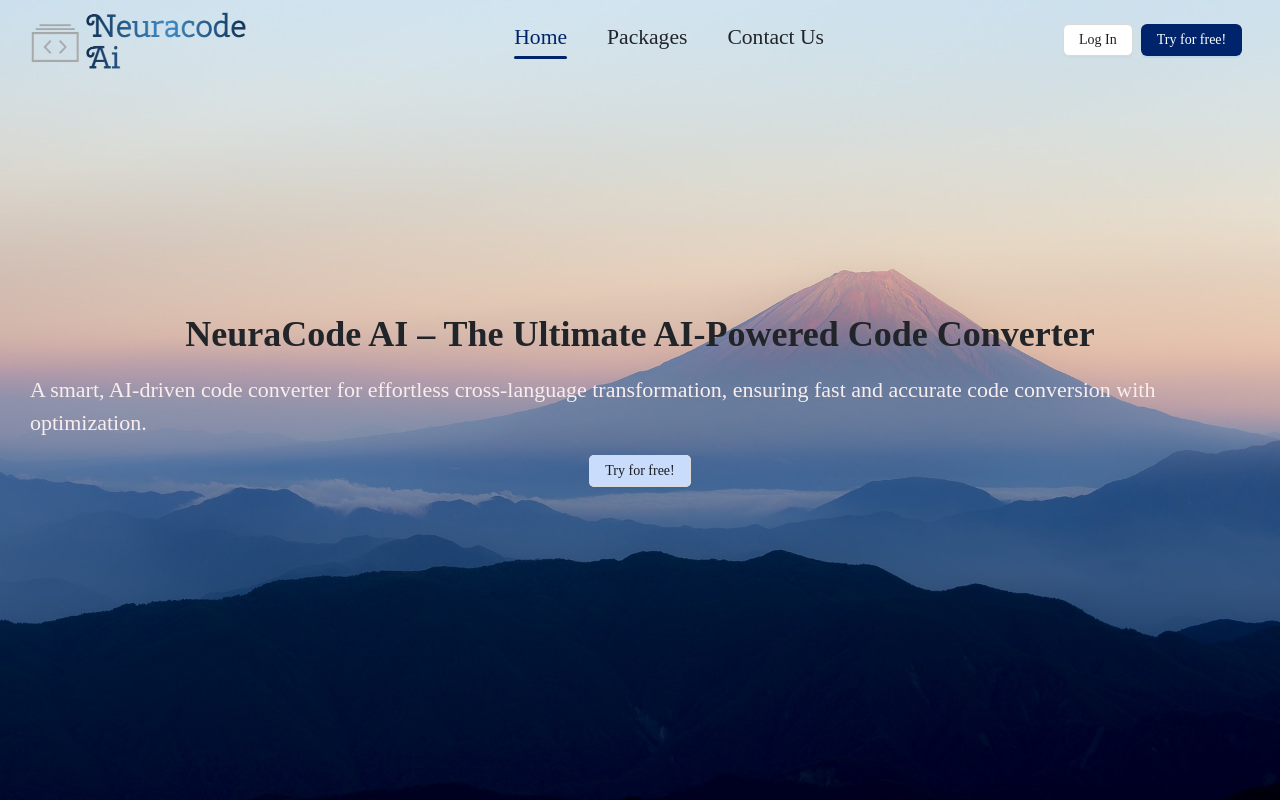
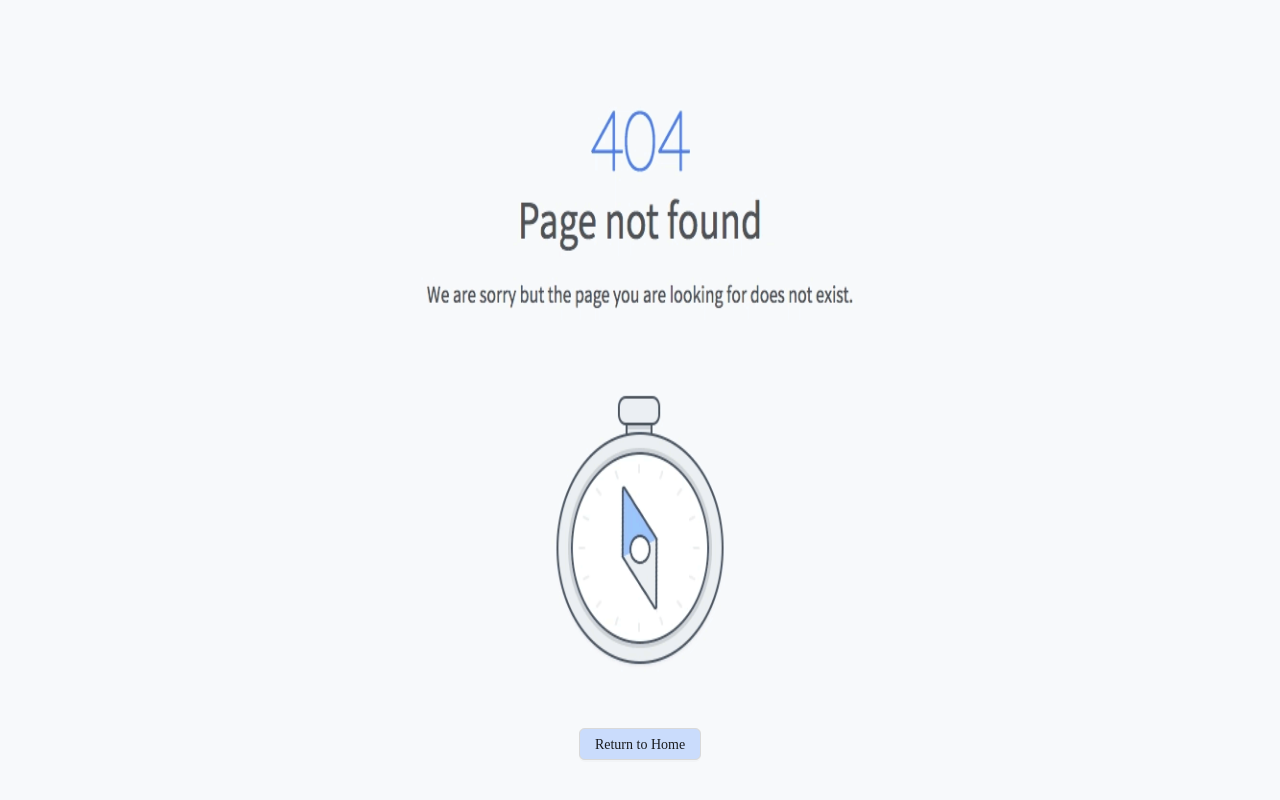
Before and after one commit to Sudeepa-R/NeuraCode-AI, a React (Vite) app: page / in a window 1280 px wide. Shown: the top 800 px of the page. Built offline with nearby package versions, Linux system fonts and the light colour scheme.

Commit message:
drawer adde instead of menus

```diff
--- a/src/assets/styles/index.scss
+++ b/src/assets/styles/index.scss
@@ -69,6 +69,7 @@ p {
   color: #fff !important;
   &:hover{
     color: $primary-color !important;
+    background-color: #CADCFC !important  ;
   }
 }
 .ant-menu-item.ant-menu-item-selected.ant-menu-item-only-child{
@@ -80,3 +81,9 @@ p {
 .ant-menu-light{
   background: transparent !important;
 }
+.ant-drawer .ant-drawer-body{
+  padding: 5px !important;
+}
+.ant-drawer-content-wrapper{
+  width: 150px !important;
+}
--- a/src/dashboard/Template.tsx
+++ b/src/dashboard/Template.tsx
@@ -15,6 +15,8 @@ import reactImg from "../assets/ProgrammingLanguages/react.png";
 import scss from "../assets/ProgrammingLanguages/scss.png";
 import sqlserver from "../assets/ProgrammingLanguages/sqlserver.png";
 import manymore from "../assets/ProgrammingLanguages/manymore.png";
+import { connect } from "react-redux";
+import { SetmobileMenuViewActive } from "../shared-components/react-redux-store/Store";
 
 const DashboardTemplate = () => {
   const socialLinks = [
@@ -556,4 +558,12 @@ const DashboardTemplate = () => {
   );
 };
 
-export default DashboardTemplate;
+const mapStateToProps = (state: any) => ({
+  mobileMenuViewActive: state.neuracodeai.mobileMenuViewActive,
+});
+
+const mapDispatchToProps = (dispatch: any) => ({
+  SetmobileMenuViewActive: (data: boolean) => dispatch(SetmobileMenuViewActive(data)),
+});
+
+export default connect(mapStateToProps, mapDispatchToProps)(DashboardTemplate);
--- a/src/dashboard/TemplateHeader.tsx
+++ b/src/dashboard/TemplateHeader.tsx
@@ -1,11 +1,12 @@
-import { Button, Menu } from "antd";
+import { Button, Menu, Drawer } from "antd";
 import "./TemplatesStyles.scss";
 import { motion } from "framer-motion";
-import {  useState } from "react";
+import { useState } from "react";
 import logo from "../assets/final-logo-removebg-preview.png";
 import { MenuFoldOutlined, MenuUnfoldOutlined } from "@ant-design/icons";
 import { connect } from "react-redux";
 import { SetActivePageKey } from "../shared-components/react-redux-store/Store";
+import { useNavigate } from "react-router-dom";
 
 const items = [
   { key: "home", label: "Home", navigate: "/" },
@@ -16,7 +17,7 @@ const items = [
 const TemplateHeader = (props: any) => {
   const [collapsed, Setcollapsed] = useState(false);
   const [current, setCurrent] = useState("home");
-
+  const navigate = useNavigate();
   const handleClick = (key: string, navigateTo: string) => {
     setCurrent(key);
     props.SetActivePageKey(key);
@@ -89,22 +90,50 @@ const TemplateHeader = (props: any) => {
           <div
             className="mobileMenu"
             style={{
-              backgroundColor: `${collapsed ? "#0000007d" : "transparent"}`,
+              backgroundColor: `${collapsed ? "" : "transparent"}`,
             }}
           >
             <span>
               <Button
                 type="text"
-                icon={collapsed ? <MenuUnfoldOutlined /> : <MenuFoldOutlined />}
+                icon={collapsed ? "" : <MenuFoldOutlined />}
                 onClick={() => Setcollapsed(!collapsed)}
                 style={{
                   fontSize: "32px",
                   width: 140,
                   height: 64,
-                  marginTop: `${collapsed ? "130px" : ""}`,
+                  // marginTop: `${collapsed ? "130px" : ""}`,
                   color: `${collapsed ? "#fff" : "#000000"}`,
                 }}
               />
+
+              <Drawer
+                style={{
+                  width: "150px",
+                  position: "absolute",
+                  right: 0,
+                  backgroundColor: "#0000007d",
+                }}
+                closeIcon={<div></div>}
+                title={
+                  <span
+                    onClick={() => {
+                      Setcollapsed(false);
+                    }}
+                    style={{
+                      fontSize: "30px",
+                      color: "#fff",
+                      cursor: "pointer",
+                    }}
+                  >
+                    <MenuUnfoldOutlined />
+                  </span>
+                }
+                onClose={() => {
+                  Setcollapsed(false);
+                }}
+                open={collapsed}
+              >
                 <Menu
                   className="headerMenus"
                   style={{ display: `${collapsed ? "" : "none"}` }}
@@ -116,6 +145,15 @@ const TemplateHeader = (props: any) => {
                     handleNavigateFunction(data.key);
                   }}
                 />
+                <Button
+                  style={{ background: "#fff" }}
+                  className="mobileViewButton ms-4"
+                  variant="text"
+                  onClick={()=>{navigate("/login")}}
+                >
+                  <span> Log In</span>
+                </Button>
+              </Drawer>
             </span>
           </div>
         </span>
--- a/src/dashboard/TemplatesStyles.scss
+++ b/src/dashboard/TemplatesStyles.scss
@@ -37,38 +37,51 @@
   color: $primary-color;
 }
 
-.mobileMenu{
+.mobileMenu {
   display: flex;
   align-items: center;
   justify-content: center;
   flex-direction: column;
   min-height: 210vh !important;
 }
-.mobileMenuVisible{
+.mobileMenuVisible {
   display: none;
   position: absolute;
   right: 0;
 }
 
-.buttonsClass{
+.buttonsClass {
   margin-right: 20px;
   width: 50%;
   display: flex;
   justify-content: flex-end;
 }
 
-
+.mobileViewButton.ant-btn.css-dev-only-do-not-override-19lec04.ant-btn-default.ant-btn-color-default.ant-btn-variant-outlined {
+  background-color: $primary-color !important;
+  color: #fff !important;
+  &:hover {
+    color: $primary-color !important;
+  }
+}
+.pageNotFoundImage{
+  width:60%;
+}
 
 @media screen and (max-width: 768px) {
-  .headerNav{
+  .headerNav {
     display: none;
   }
-  .buttonsClass{
+  .buttonsClass {
     display: none;
   }
 
-  .mobileMenuVisible{
+  .mobileMenuVisible {
     display: flex;
+  }
+
+  .pageNotFoundImage{
+    width: 650px;
   }
 }
 
--- a/src/dashboard/contact/ContactUs.tsx
+++ b/src/dashboard/contact/ContactUs.tsx
@@ -134,7 +134,7 @@ const ContactUsPage = () => {
                       }}
                     />{" "}
                     <h5 style={{ fontWeight: "500" }}>
-                      support@neuraocodeai.in
+                      support@neuraocodeai.io
                     </h5>
                   </span>
                   <span
--- a/src/dashboard/index.tsx
+++ b/src/dashboard/index.tsx
@@ -20,6 +20,9 @@ const Dashboard = (props: any) => {
   useEffect(() => {
     window.scrollTo(0, 0);
     SetCurrentPage(props.activepageKey);
+    if (props.activepageKey === "login") {
+      console.log(11111111111, props.activepageKey);
+    }
   }, [props.activepageKey]);
 
   // useEffect(() => {
@@ -55,7 +58,6 @@ const Dashboard = (props: any) => {
   );
 };
 
-
 const mapStateToProps = (state: any) => ({
   activepageKey: state.neuracodeai.activepageKey,
 });
--- /dev/null
+++ b/src/shared-components/pageNotFound/404NotFound.tsx
@@ -0,0 +1,67 @@
+import { Button, Col, Row } from "antd";
+import { motion } from "framer-motion";
+import notFoundImg from "../../assets/pagenotfound.gif";
+import { useNavigate } from "react-router-dom";
+
+const PageNotFound = () => {
+    const navigate=useNavigate();
+  return (
+    <>
+      <div>
+        <Row
+          style={{
+
+            height: "100%",
+            display: "flex",
+            justifyContent: "center",
+            alignItems: "center",
+            background:'#F7F9FB'
+          }}
+        >
+          <Col
+            style={{
+              display: "flex",
+              justifyContent: "center",
+              alignItems: "center",
+              flexDirection: "column",
+              flexWrap: "wrap",
+            }}
+            xs={24}
+            sm={24}
+            md={24}
+            lg={24}
+          >
+            <div style={{width:"100%", display:'flex', justifyContent:'center'}}>
+              <img className="pageNotFoundImage" src={notFoundImg} alt="" style={{ height:"100vh"}} />
+            </div>
+            <motion.button
+              whileHover={{ scale: 1.1 }}
+              whileTap={{ scale: 0.9 }}
+              style={{
+                padding: "0",
+                fontSize: "16px",
+                border: "none",
+                borderRadius: "5px",
+                cursor: "pointer",
+                position:"absolute",
+                bottom:40
+
+              }}
+            >
+              <Button
+                className="tryButton"
+                style={{ backgroundColor: "#cadcfc" }}
+                variant="filled"
+                onClick={()=>{navigate("/home")}}
+              >
+                Return to Home
+              </Button>
+            </motion.button>
+          </Col>
+        </Row>
+      </div>
+    </>
+  );
+};
+
+export default PageNotFound;
--- a/src/shared-components/react-redux-store/Store.tsx
+++ b/src/shared-components/react-redux-store/Store.tsx
@@ -2,15 +2,19 @@ import { configureStore, createSlice } from "@reduxjs/toolkit";
 
 const neuracodeaiSlice = createSlice({
   name: "neuracodeai",
-  initialState: { activepageKey: "home" },
+  initialState: { activepageKey: "home", mobileMenuViewActive: false },
   reducers: {
     SetActivePageKey: (state, action) => {
       state.activepageKey = action.payload;
     },
+    SetmobileMenuViewActive: (state, action) => {
+      state.mobileMenuViewActive = action.payload;
+    },
   },
 });
 
-export const { SetActivePageKey } = neuracodeaiSlice.actions;
+export const { SetActivePageKey, SetmobileMenuViewActive } =
+  neuracodeaiSlice.actions;
 
 const store = configureStore({
   reducer: {
--- a/src/shared-components/router/router.tsx
+++ b/src/shared-components/router/router.tsx
@@ -2,15 +2,17 @@ import { BrowserRouter as Router, Routes, Route } from "react-router-dom";
 import Dashboard from "../../dashboard";
 import PackagesIndex from "../../dashboard/packages";
 import ContactIndex from "../../dashboard/contact";
+import PageNotFound from "../pageNotFound/404NotFound";
 
 const AppRoutes = () => {
   return (
     <div>
       <Router>
         <Routes>
-          <Route path="/" element={<Dashboard />} />
+          <Route path="/home" element={<Dashboard />} />
           <Route path="/packages" element={<PackagesIndex />} />
           <Route path="/contactUs" element={<ContactIndex />} />
+          <Route path="*" element={<PageNotFound/>} />
         </Routes>
       </Router>
     </div>
```
Also changed, not shown: src/assets/pagenotfound.gif (added). Lines whose indentation alone changed are shown as unchanged.
